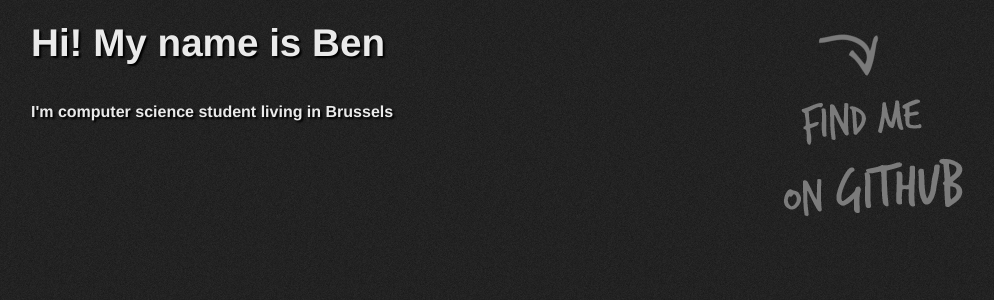
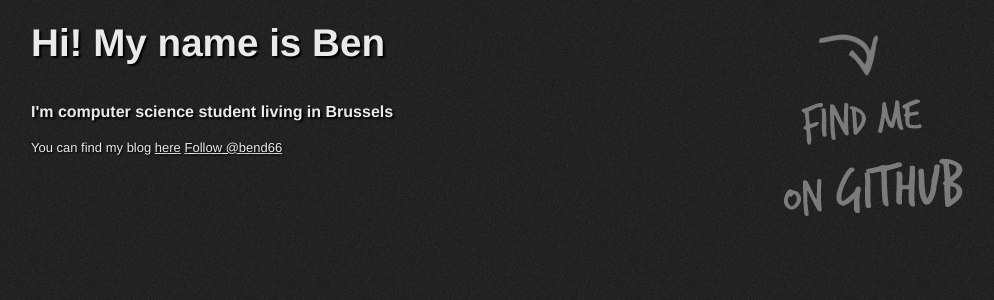
Before and after one commit to bend/bend.github.com, a Jekyll site: the page built from index.html, in a window 1280 px wide. Shown: the top 300 px of the page, without its empty margins (139-1133 px from the left). Built offline with Jekyll 4.4.1, drawn with Linux system fonts in a browser that asks for light colours; Markdown is read by kramdown in place of the engine named in the settings; comment, search, counter and statistics services are not loaded.

Commit message:
initial commit

```diff
--- a/index.html
+++ b/index.html
@@ -15,6 +15,9 @@ title: bend on GitHub
 		I'm computer science student living in Brussels
 	</h2>
 	<p>
+		You can find my blog <a href="bend66.wordpress.com">here</a>
+		<a href="http://twitter.com/bend66" class="twitter-follow-button" data-button="grey" data-text-color="#FFFFFF" data-link-color="#00AEFF" data-show-count="false">Follow @bend66</a>
+		<script src="http://platform.twitter.com/widgets.js" type="text/javascript"></script>
     </p>
 
 </div>
```
